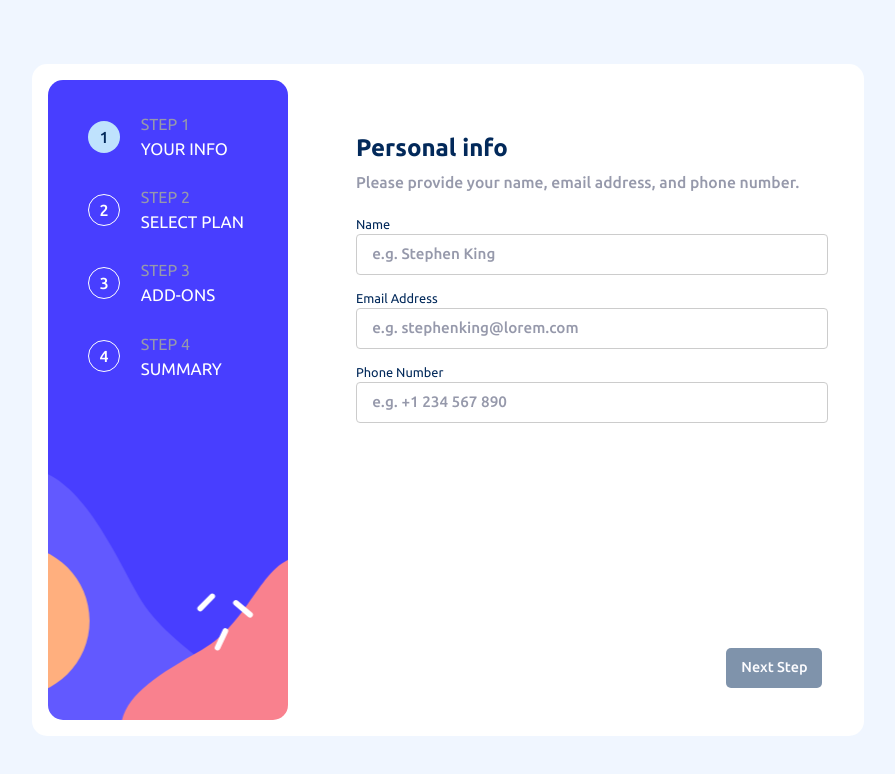
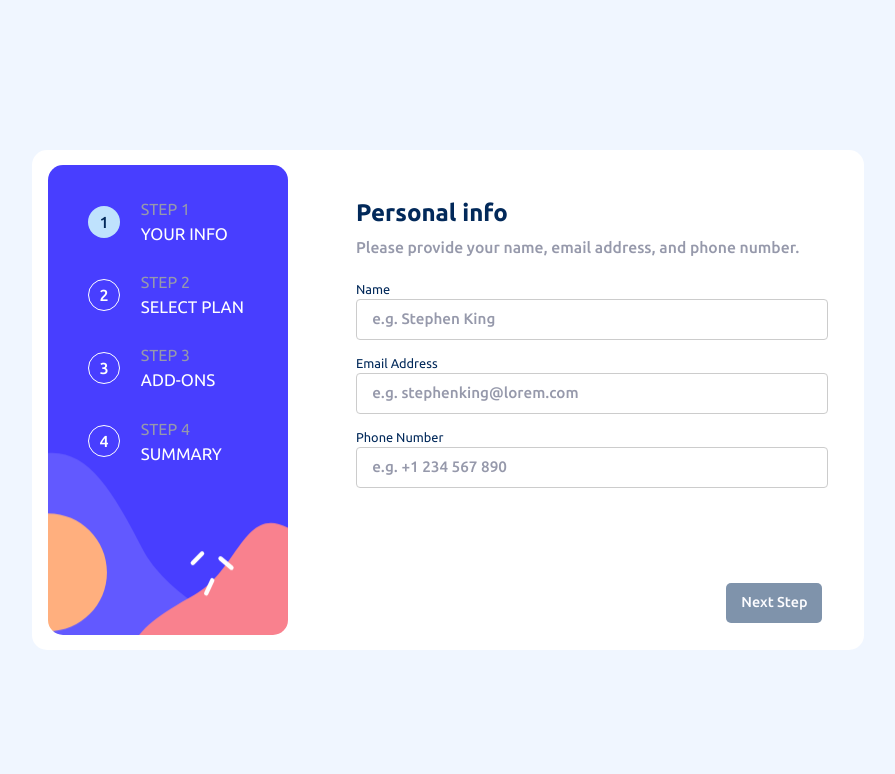
Before and after one commit to liliaferrouk/multistep-form, a React (Create React App) app: page / in a window 1280 px wide. Shown: the top 774 px of the page, without its empty margins (192-1087 px from the left). Built offline with nearby package versions, Linux system fonts and the light colour scheme; the HTML template or start-up script is replaced by a standard one.

Commit message:
rectifier le height

```diff
--- a/src/components/StepBar.css
+++ b/src/components/StepBar.css
@@ -34,7 +34,7 @@
 
 @media screen and (min-width:1000px) {
     .setepBar{
-        height: 80vh;
+        height: 470px;
         width: 30%;
         background-image: url('../images/bg-sidebar-desktop.svg');
         border-radius: 15px;
--- a/src/index.css
+++ b/src/index.css
@@ -136,6 +136,7 @@ p{
     display: flex;
     align-items: center;
     width: 65vw;
+    height: 500px;
     background-color: var(--clr-n-White);
     border-radius: 15px;
     padding: 1rem;
@@ -143,5 +144,7 @@ p{
   }
   section{
     width:40vw;
+    height: 470px;
+    min-height: 470px;
   }
 }
```
